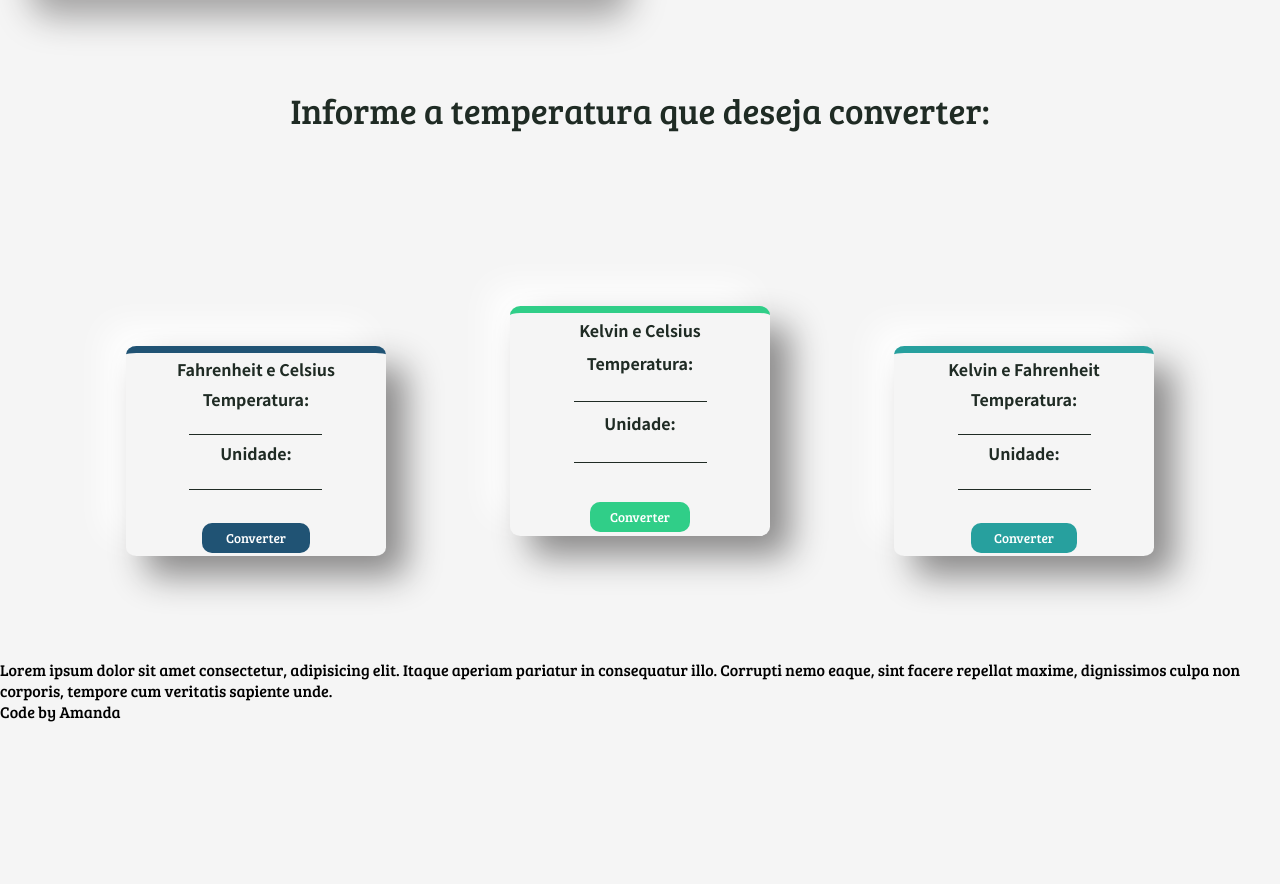
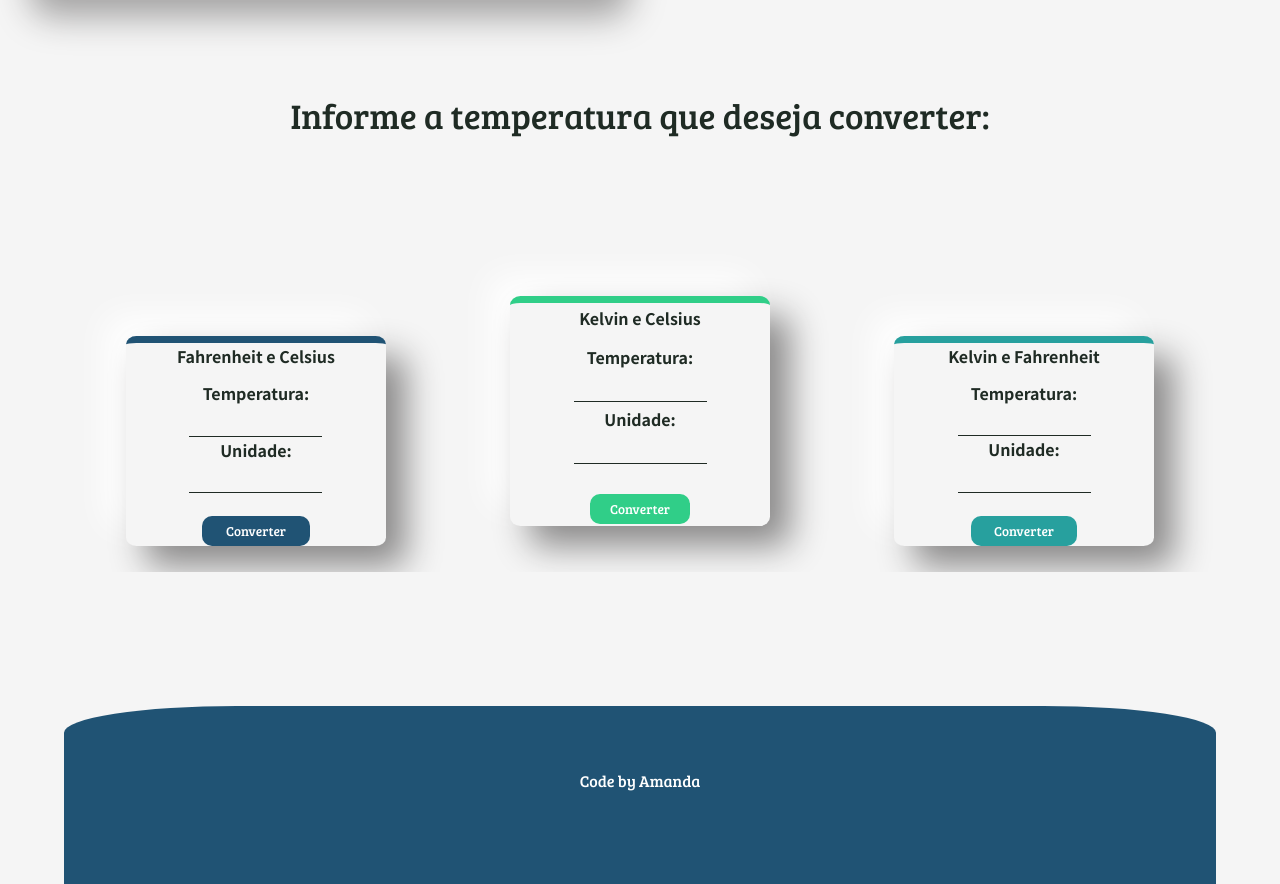
Before and after one commit to amandaduuaarte/temperature-converter, a plain HTML site: page index.html in a window 1280 px wide. Shown: the part 514-1398 px from the top of the page. Before the commit the page ends 1236 px from the top, so only its background shows below. Drawn offline with Linux system fonts and the light colour scheme.

Commit message:
modificações finais

```diff
--- a/CSS/cards.css
+++ b/CSS/cards.css
@@ -10,6 +10,7 @@
     border-radius: 4%;
     box-shadow: 20px 20px 35px #8a8989,
     -20px -20px 35px #ffffff;
+
 }
 
 #card-1{
--- a/CSS/style.css
+++ b/CSS/style.css
@@ -37,8 +37,8 @@
 }
 
 #subTitle{
-    padding-top: 35px;
-    padding-bottom: 20px;
+    padding-top: 40px;
+    padding-bottom: 5px;
     font-size: 35px;
 }
 #visual{
@@ -64,6 +64,7 @@
 #info{
     color:#1f2b24;
     text-align:center;
+    margin-bottom: 8%;
     font-family: 'Noto Sans TC';
 
 }
@@ -91,6 +92,7 @@ a {
     width: 160px;
     height: 35px;
     padding: 10px 5px;
+    margin-top:3%;
     margin-left:8%;
     background-color: #1f2b24;
     color: #FFF;
@@ -107,18 +109,6 @@ a {
     justify-content: center;
     align-content: space-around;
 }
-/*.inputs{
-    position: relative;
-    align-content: center;
-    width: 80px;
-    border-color: #1f2b24;
-    border-width: 2px;
-    padding-left: 50px;
-    outline: none;
-    padding: 4% 5%;
-
-
-}*/
 #dados{
     align-content: center;
     justify-content:space-around;
@@ -157,10 +147,23 @@ a {
 }
 
 #final{
-    font-size:20px;
-    color:#6551e0;
+
+    height:35px;
+    font-size:35px;
+    margin-top:35px;
+    color: #1f2b24;
     text-align: center;
 }
 .temp{
-    margin-top:8%;
+    margin-top:2%;
+    margin-bottom: 5%;
 }
+footer{
+    height:50px;
+    color:#fff;
+    padding:5%;
+    margin: 0% 5% 0% 5%;
+    border-radius:15% 15% 0% 0%;
+    text-align: center;
+    background-color:#205374;
+}
--- a/JS/script.js
+++ b/JS/script.js
@@ -65,9 +65,9 @@ function kelvinFahrenheit(tempValueFahrenheit, typeFahrenheit){
         valor = console.log("error")
      }else {
          if (kelvin){
-             valor = ((((numberFahrenheit) * 1.8 ) - 459.67).toFixed('2')) + " em kelvin"
+             valor = ((((numberFahrenheit) * 1.8 ) - 459.67).toFixed('2')) + " em fahrenheit"
          }else if (fahrenheit){
-             valor = ((((numberFahrenheit) + 459.67) / 1.8 ).toFixed('2')) + " em fahrenheit "
+             valor = ((((numberFahrenheit) + 459.67) / 1.8 ).toFixed('2')) + " em kelvin "
          }
 
          final =  document.querySelector("#final").innerHTML=`A temperatura é: ${valor} `
--- a/index.html
+++ b/index.html
@@ -74,12 +74,12 @@
 </div>
 
 </div>
-<p id="final"> </p>
-   <div class="temp">
-        <p> Lorem ipsum dolor sit amet consectetur, adipisicing elit. Itaque aperiam pariatur in consequatur illo. Corrupti nemo eaque, sint facere repellat maxime, dignissimos culpa non corporis, tempore cum veritatis sapiente unde.</p>
+<div class="temp">
+       <p class="text" id="final"> </p>
+     <!--   <p> Lorem ipsum dolor sit amet consectetur, adipisicing elit. Itaque aperiam pariatur in consequatur illo. Corrupti nemo eaque, sint facere repellat maxime, dignissimos culpa non corporis, tempore cum veritatis sapiente unde.</p>-->
       </div>
     <footer>
-        <p> Code by Amanda </p>
+        Code by Amanda
     </footer>
 </body>
 </html>
```
